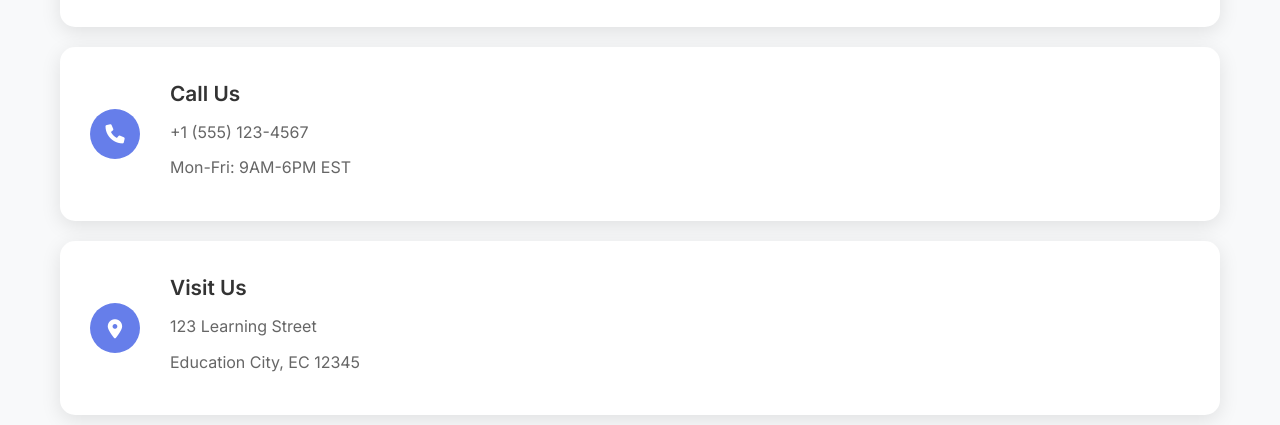
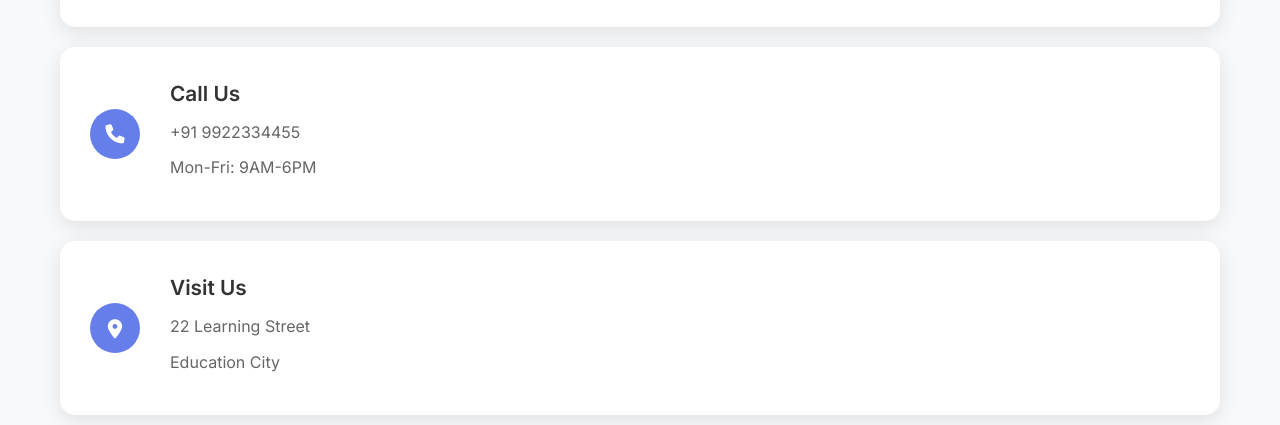
Before and after one commit to ShubhGadara22/Trade, a plain HTML site: page contact.html in a window 1280 px wide. Shown: the part 1600-2025 px from the top of the page. Drawn offline with Linux system fonts and the light colour scheme.

Commit message:
Add files via upload

```diff
--- a/contact.html
+++ b/contact.html
@@ -123,8 +123,8 @@
                     </div>
                     <div class="module-content">
                         <h3>Call Us</h3>
-                        <p>+1 (555) 123-4567</p>
-                        <p>Mon-Fri: 9AM-6PM EST</p>
+                        <p>+91 9922334455</p>
+                        <p>Mon-Fri: 9AM-6PM</p>
                     </div>
                 </div>
 
@@ -134,8 +134,8 @@
                     </div>
                     <div class="module-content">
                         <h3>Visit Us</h3>
-                        <p>123 Learning Street</p>
-                        <p>Education City, EC 12345</p>
+                        <p>22 Learning Street</p>
+                        <p>Education City</p>
                     </div>
                 </div>
             </div>
```
Also changed, not shown: index.html (+1 -1 lines).
